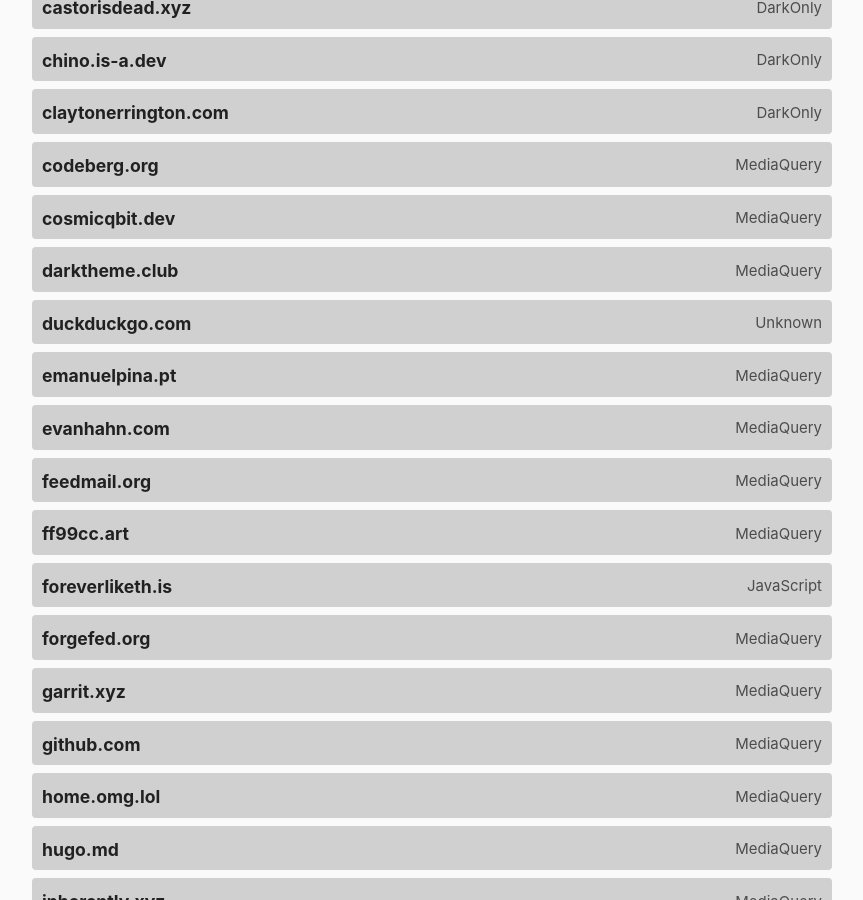
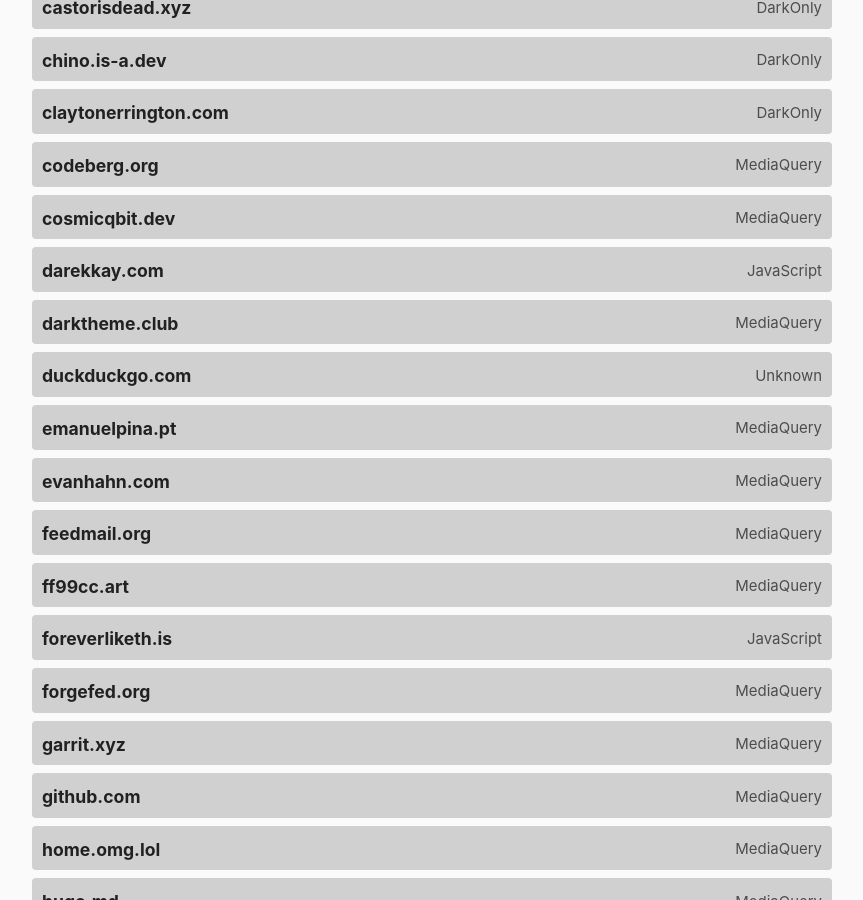
Before and after one commit to katherinek727/darktheme.club, a Jekyll site: the page built from index.md, in a window 1280 px wide and 900 px high, scrolled down 1217 px. Shown: the whole window, without its empty margins (208-1071 px from the left). Built offline with Jekyll 4.4.1, drawn with Linux system fonts in a browser that asks for light colours.

Commit message:
Add darekkay.com website

```diff
--- a/_data/sites.yml
+++ b/_data/sites.yml
@@ -72,6 +72,11 @@
   url: https://cosmicqbit.dev
   method: mediaquery
   last_checked: 2023-04-12
+
+- domain: darekkay.com
+  url: https://darekkay.com/
+  method: javascript
+  last_checked: 2023-04-17
 
 - domain: darktheme.club
   url: https://darktheme.club/
```
